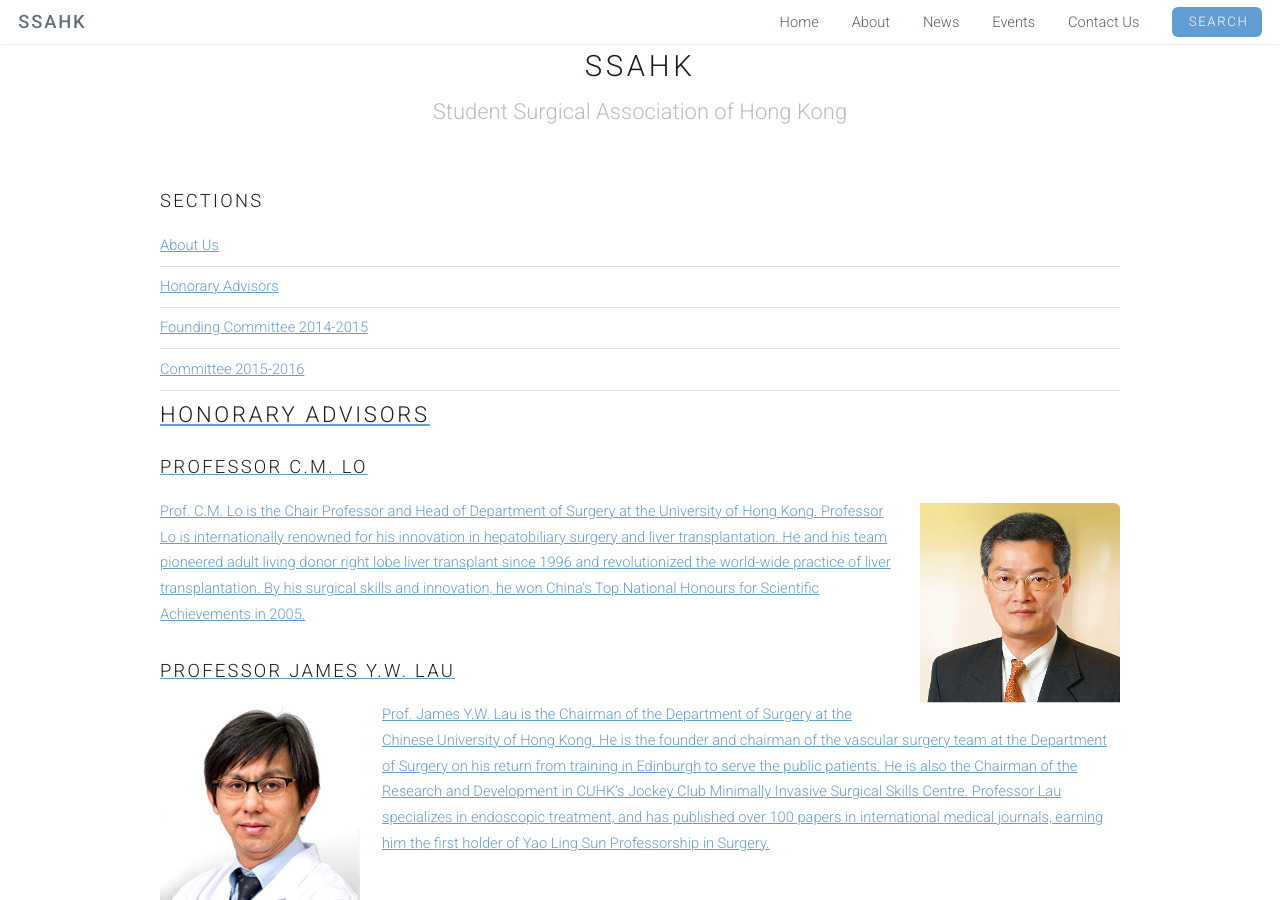
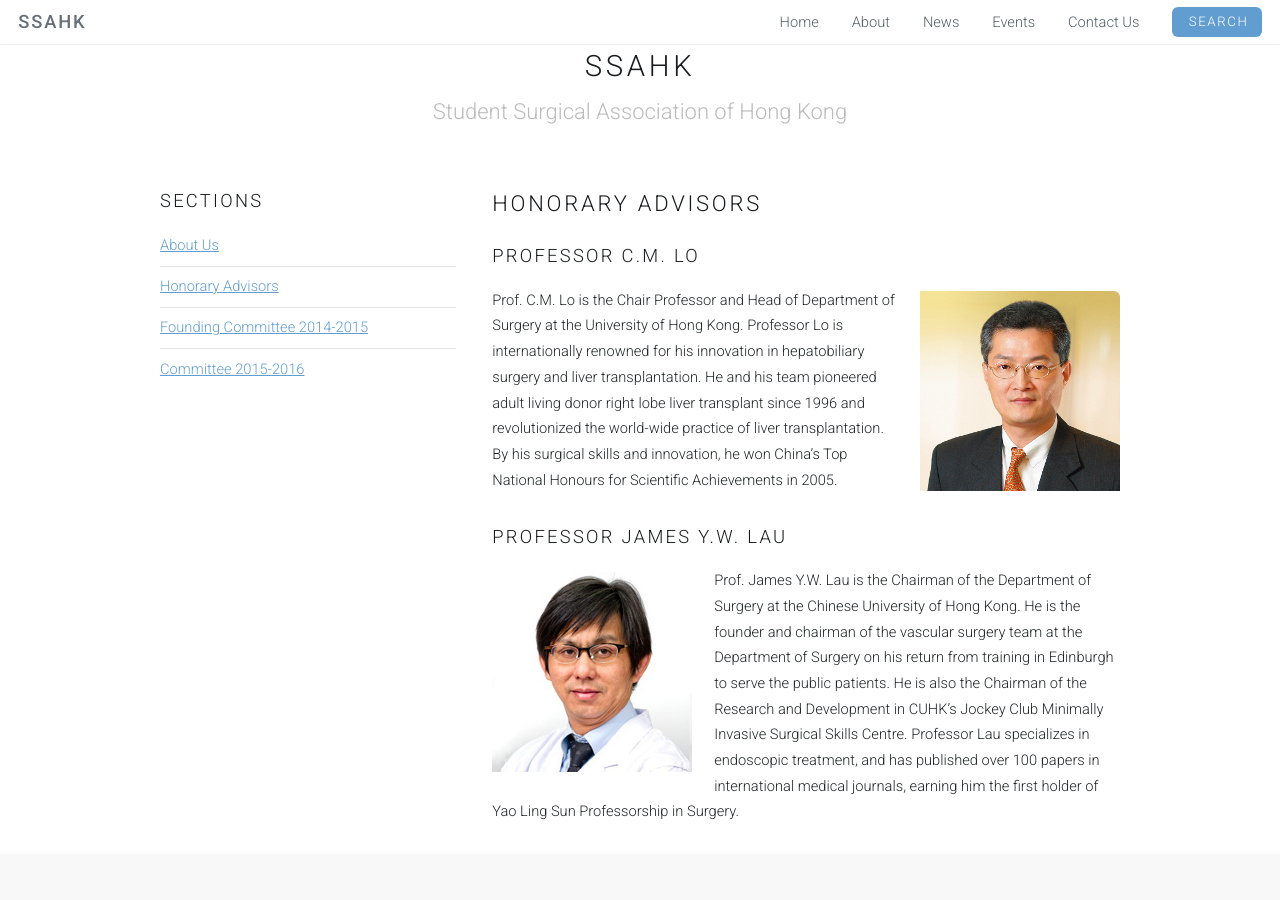
Before and after one commit to SSAHK/ssahk.github.io, a Jekyll site: the page built from about/honorary_advisors.html, in a window 1280 px wide and 900 px high. Built offline with Jekyll 4.4.1, drawn with Linux system fonts in a browser that asks for light colours.

Commit message:
Revert "added 1617 to each"
This reverts commit f4a214f571fad8f72e05da71997ae0df6d9cf6cb.

```diff
--- a/about/committee1516.html
+++ b/about/committee1516.html
@@ -9,7 +9,7 @@
 </header>
 <div class="container">
 	<div class="row">
-		<div class=“5u">
+		<div class="4u">
 			<section>
 				<h3>Sections</h3>
 				<ul class="alt">
--- a/about/committee1617.html
+++ b/about/committee1617.html
@@ -9,7 +9,7 @@
 </header>
 <div class="container">
 	<div class="row">
-		<div class=“5u">
+		<div class="4u">
 			<section>
 				<h3>Sections</h3>
 				<ul class="alt">
--- a/about/founding_committee.html
+++ b/about/founding_committee.html
@@ -9,7 +9,7 @@
 </header>
 <div class="container">
 	<div class="row">
-		<div class=“5u">
+		<div class="4u">
 			<section>
 				<h3>Sections</h3>
 				<ul class="alt">
--- a/about/honorary_advisors.html
+++ b/about/honorary_advisors.html
@@ -9,14 +9,14 @@
 </header>
 <div class="container">
 	<div class="row">
-		<div class=“5u">
+		<div class="4u">
 			<section>
 				<h3>Sections</h3>
 				<ul class="alt">
 					<li><a href="{{ site.url }}/about">About Us</a></li>
 					<li><a href="{{ site.url }}/about/advisors">Honorary Advisors</a></li>
 					<li><a href="{{ site.url }}/about/committee1415">Founding Committee 2014-2015</a></li>
-					<li><a href="{{ site.url }}/about/committee1516">Committee 2015-2016</a></li>											<li><a href="{{ site.url }}/about/committee1617”>Committee 2016-2017</a></li>
+					<li><a href="{{ site.url }}/about/committee1516">Committee 2015-2016</a></li>
 				</ul>
 			</section>
 		</div>
```
Also changed, not shown: other parts of about/committee1516.html (+0 -2 lines), other parts of about/founding_committee.html (+0 -1 lines).
